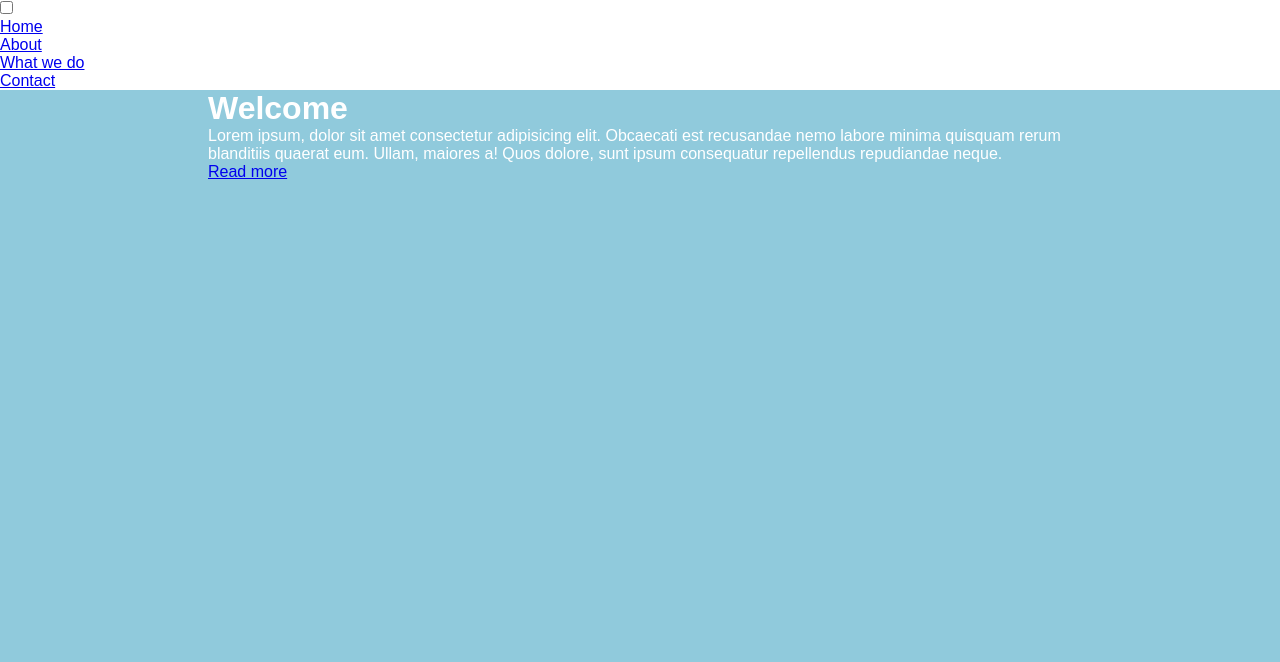
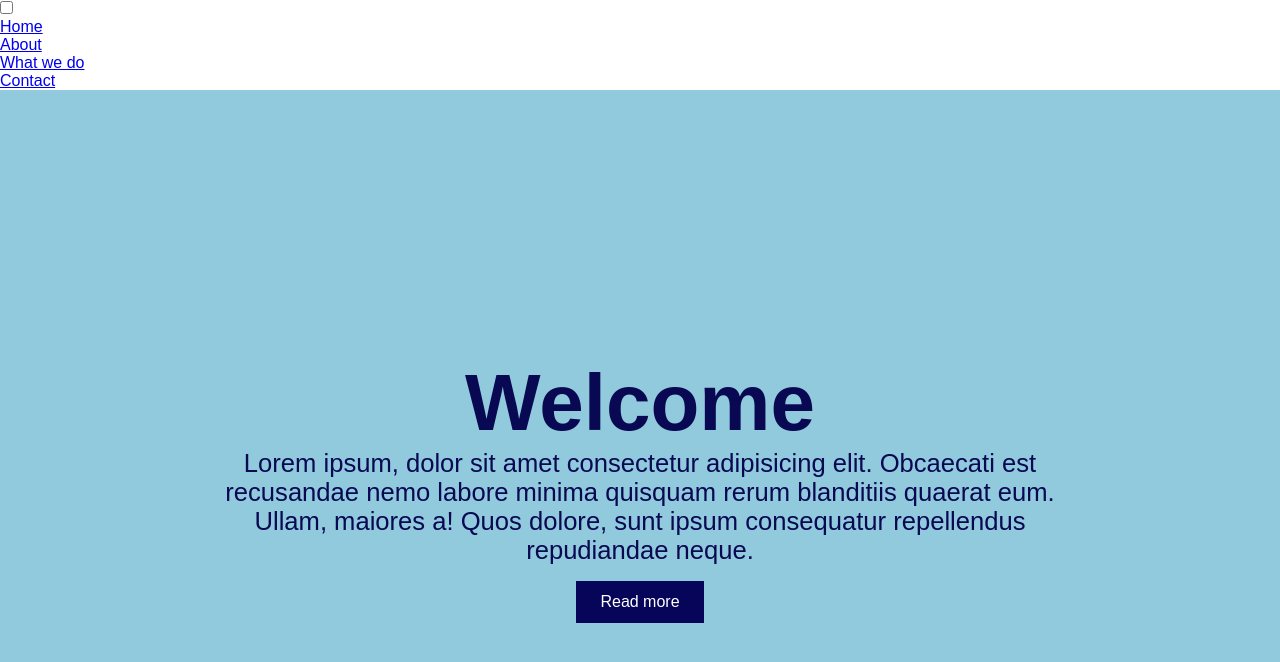
Before and after one commit to karolina-michalak/mini-projects, a plain HTML site: page menu/index.html in a window 1280 px wide. Drawn offline with Linux system fonts and the light colour scheme.

Commit message:
styled main page

```diff
--- a/menu/style.css
+++ b/menu/style.css
@@ -24,7 +24,7 @@ body{
 
 #showcase{
     background: var(--primary-color);
-    color: white;
+    color: rgb(9, 8, 83);
     height: 100vh;
     position: relative
 }
@@ -39,3 +39,35 @@ body{
     height: 100%;
     z-index: -1;
 }
+
+#showcase .showcase-container{
+    display: flex;
+    flex-direction: column;
+    align-items: center;
+    justify-content: center;
+    text-align: center;
+    height: 100%;
+}
+
+#showcase h1{
+    font-size: 5rem
+}
+
+#showcase p{
+    font-size: 1.6rem
+}
+
+.btn{
+    display: inline-block;
+    border: none;
+    background: rgb(6, 5, 90);
+    color: white;
+    padding: 0.75rem 1.5rem;
+    margin-top: 1rem;
+    transition: all 1s ease-in-out;
+    text-decoration: none;
+}
+
+.btn:hover{
+    opacity: 0.5
+}
```
